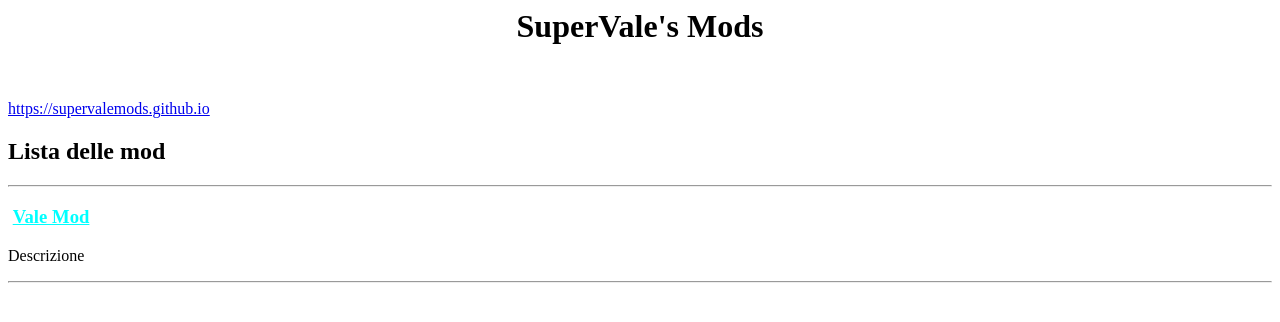
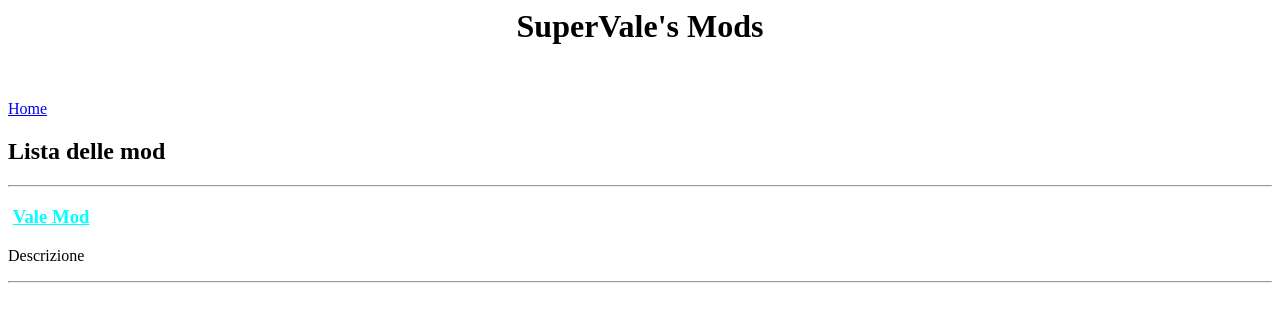
Before and after one commit to SuperValeMods/SuperValeMods.github.io, a plain HTML site: page modlist.html in a window 1280 px wide. Drawn offline with Linux system fonts and the light colour scheme.

Commit message:
Fix
Fixato il collegamento HOME

```diff
--- a/modlist.html
+++ b/modlist.html
@@ -1,7 +1,7 @@
 <title>SuperVale's Mods | Lista delle mod</title>
 <h1 style="text-align: center;"><strong>SuperVale's Mods</strong></h1>
 <p>&nbsp;</p>
-<a href = Home > https://supervalemods.github.io</a>
+<a href = https://supervalemods.github.io >Home</a>
 <h2>Lista delle mod</h2>
 <hr />
 <h3 style="text-align: left;"><span style="color: #00ffff;">&nbsp;<a style="color: #00ffff;" href="ValeMod">Vale Mod </a></span></h3>
```
